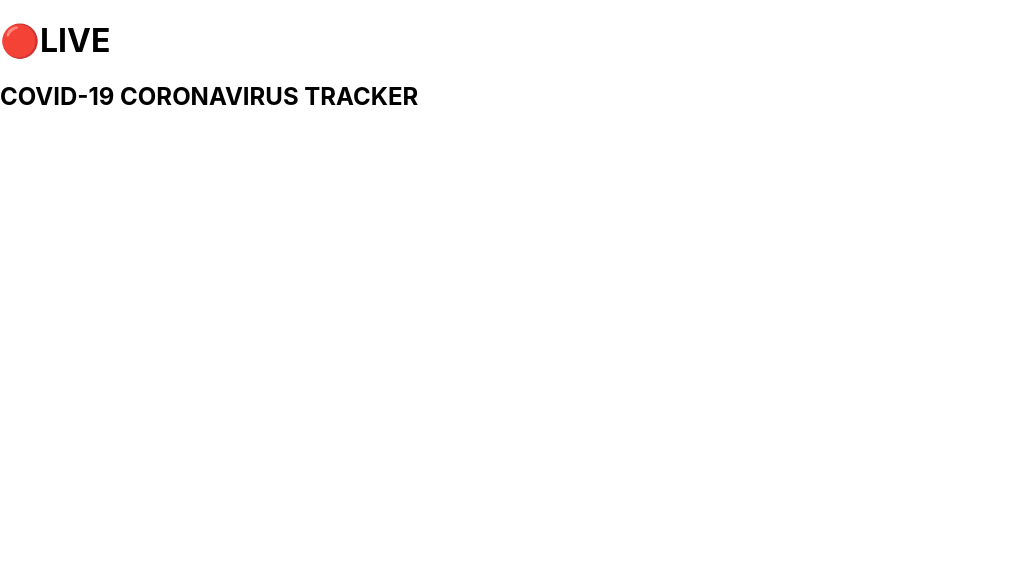
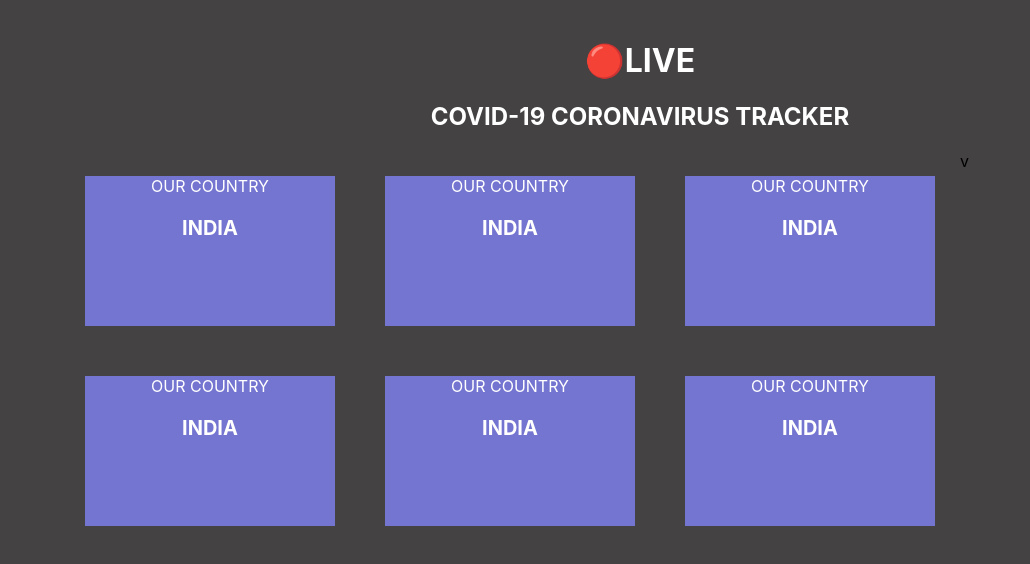
Before and after one commit to guriyakumari551/covid_livetraccerapp, a React (Create React App) app in the folder covidlivecatcher/: page / in a window 1280 px wide. Shown: the top 564 px of the page, without its empty margins (0-1030 px from the left). Built offline with nearby package versions, Linux system fonts and the light colour scheme; no server answers.

Commit message:
component commited

```diff
--- a/covidlivecatcher/src/components/Covid.js
+++ b/covidlivecatcher/src/components/Covid.js
@@ -1,4 +1,5 @@
-import React,{useEffect} from 'react'
+import React,{useEffect} from 'react';
+import './covid.css';
 
 const Covid = () =>
 {
@@ -22,17 +23,100 @@ const Covid = () =>
 
 
         {
-         getCovidvalue();
+        //  getCovidvalue();
         },[]);
 
 
     return (
-        <div>
+        <div className='mainbody' >
 
             <h1>🔴LIVE</h1>
             <h2>COVID-19 CORONAVIRUS TRACKER</h2>
+
+
+        <ul>
+            <li>
+            <div className ="card">
+              <div className="card__main">
+                 <div className='class__inner'>
+                     <p className="card_inner"><span>OUR</span> COUNTRY</p>
+                     <p className='card__total'>INDIA</p>
+
+
+                </div>
+
+              </div>
+          </div>
+</li>
+<li>
+            <div className ="card">
+              <div className="card__main">
+                 <div className='class__inner'>
+                     <p className="card_inner"><span>OUR</span> COUNTRY</p>
+                     <p className='card__total'>INDIA</p>
+
+
+                </div>
+
+              </div>
+          </div>
+</li>
+<li>
+            <div className ="card">
+              <div className="card__main">
+                 <div className='class__inner'>
+                     <p className="card_inner"><span>OUR</span> COUNTRY</p>
+                     <p className='card__total'>INDIA</p>
+
+
+                </div>
+
+              </div>
+          </div>
+</li>
+v
+<li>
+            <div className ="card">
+              <div className="card__main">
+                 <div className='class__inner'>
+                     <p className="card_inner"><span>OUR</span> COUNTRY</p>
+                     <p className='card__total'>INDIA</p>
+
+
+                </div>
+
+              </div>
+          </div>
+</li>
+<li>
+            <div className ="card">
+              <div className="card__main">
+                 <div className='class__inner'>
+                     <p className="card_inner"><span>OUR</span> COUNTRY</p>
+                     <p className='card__total'>INDIA</p>
+
+
+                </div>
+
+              </div>
+          </div>
+</li>
+<li>
+            <div className ="card">
+              <div className="card__main">
+                 <div className='class__inner'>
+                     <p className="card_inner"><span>OUR</span> COUNTRY</p>
+                     <p className='card__total'>INDIA</p>
+
+
+                </div>
+
+              </div>
+          </div>
+</li>
+        </ul>
         </div>
     )
-}
+};
 
 export default Covid;
--- /dev/null
+++ b/covidlivecatcher/src/components/covid.css
@@ -0,0 +1,42 @@
+/*  Basic Styling */
+.mainbody {
+    background-color: rgb(68, 66, 66);
+    padding: 20px;
+    text-align: center;
+    min-height: 100vh;
+    align-items: center;
+
+}
+
+h1, p, h2 {
+    color: white;
+}
+
+ul{
+    list-style-type:none;
+    display: flex;
+    flex-wrap: wrap;
+}
+
+.card__main {
+    height: 150px;
+    width: 250px;
+    margin: 25px;
+    align-items: center;
+    background-color: rgb(116, 116, 209);
+}
+
+.card__name{
+    font-size: 25px;
+    font-weight: bold;
+}
+
+.card__name span {
+    font-size: 15px;
+}
+
+.card__total {
+    font-size: 20px;
+    font-weight: bold;
+
+}
```
